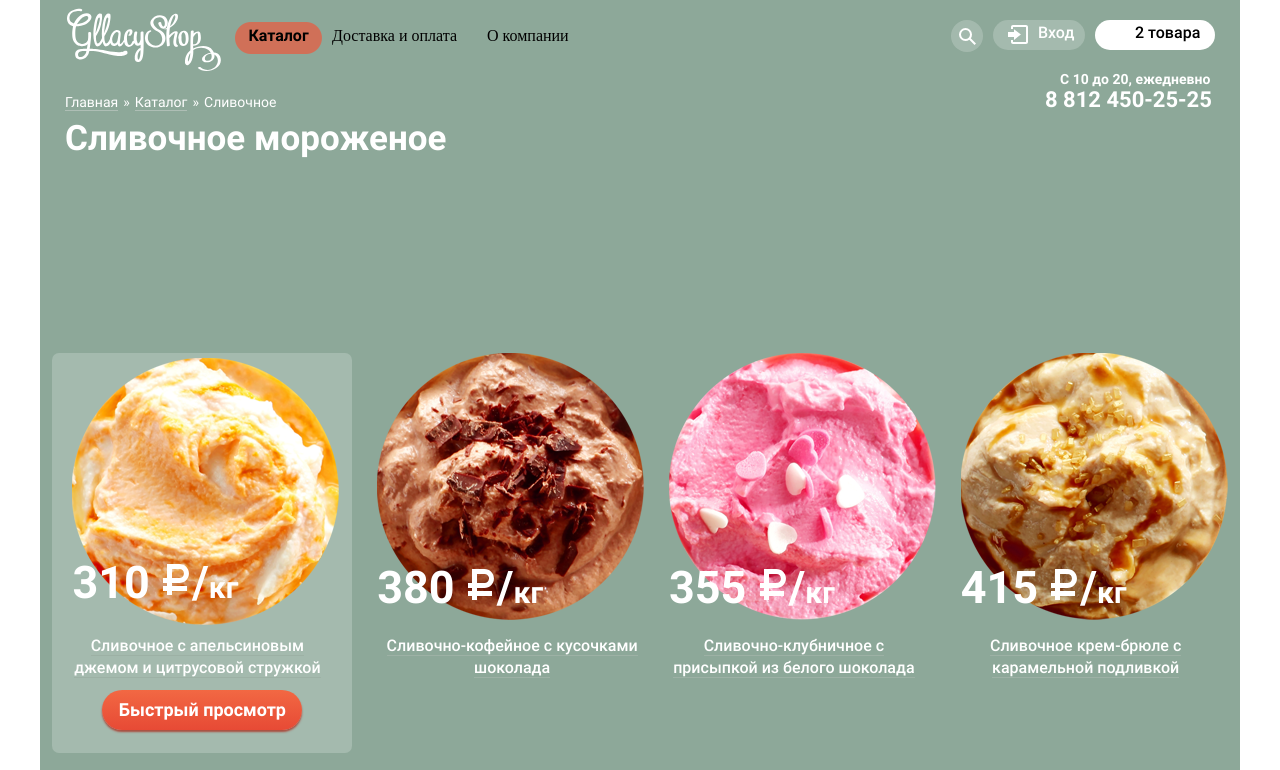
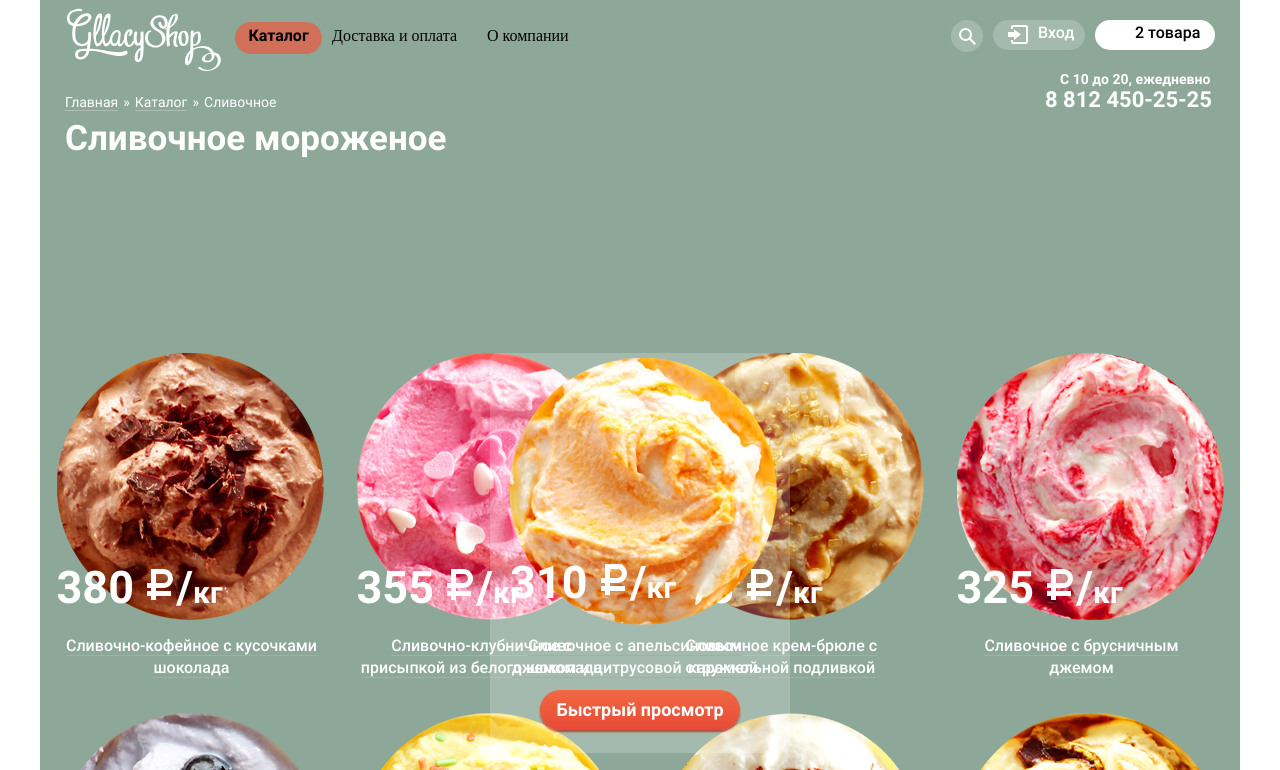
Before and after one commit to alisam1/gllasy, a plain HTML site: page catalog.html in a window 1280 px wide. In both pictures the pointer is over the element 190 px from the left and 523 px from the top of the page. Shown: the top 770 px of the page. Drawn offline with nearby package versions, Linux system fonts and the light colour scheme.

Commit message:
Position: absolute

```diff
--- a/css/style.css
+++ b/css/style.css
@@ -1024,7 +1024,6 @@ body
 .catalog-item:hover
 {
   width: 300px;
-  height: 400px;
   background-color: rgba(255, 255, 255, 0.2);
   position: relative;
   border-radius: 7px;
@@ -1915,8 +1914,9 @@ margin-right: 75px;
 
 .catalog-item__page:hover
 {
-  position: relative;
+  position: absolute;
   top: -60px;
+  padding-bottom: 60px;
 }
 
 .catalog-item__page::before
```
